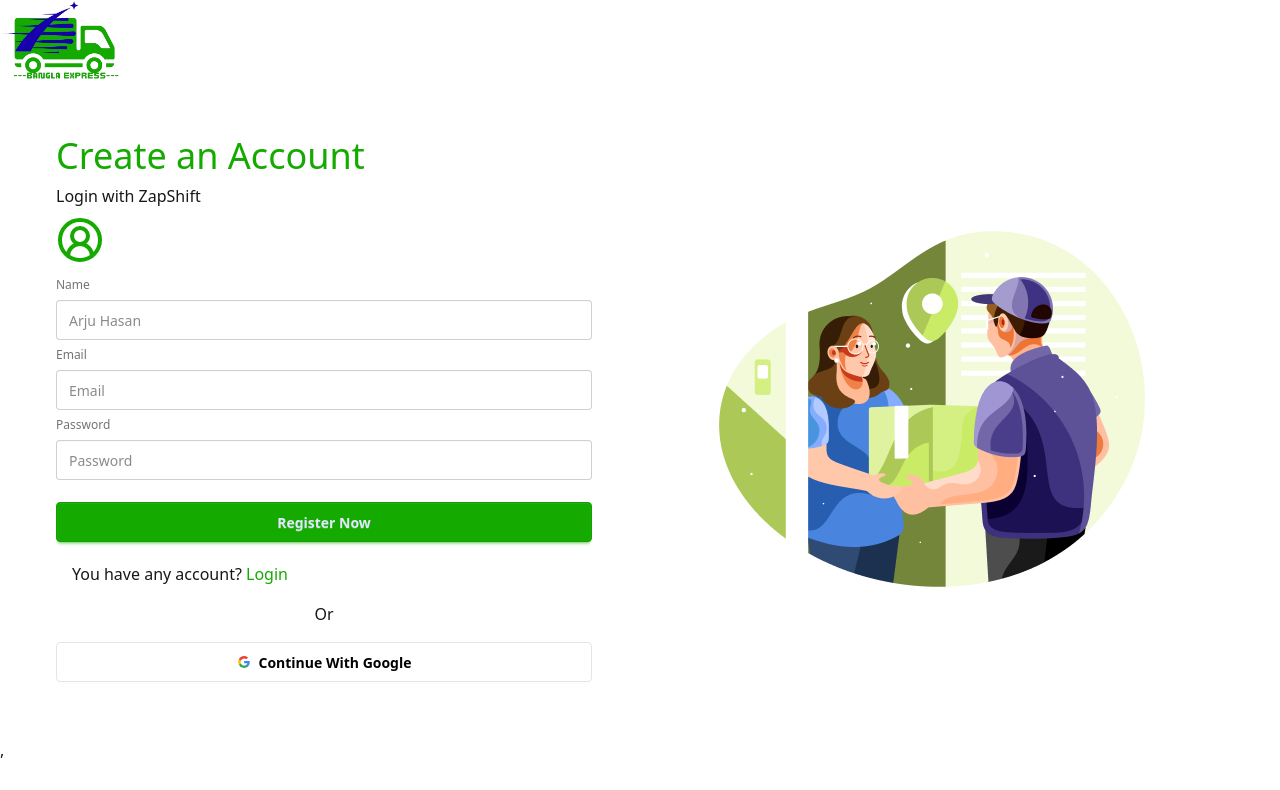
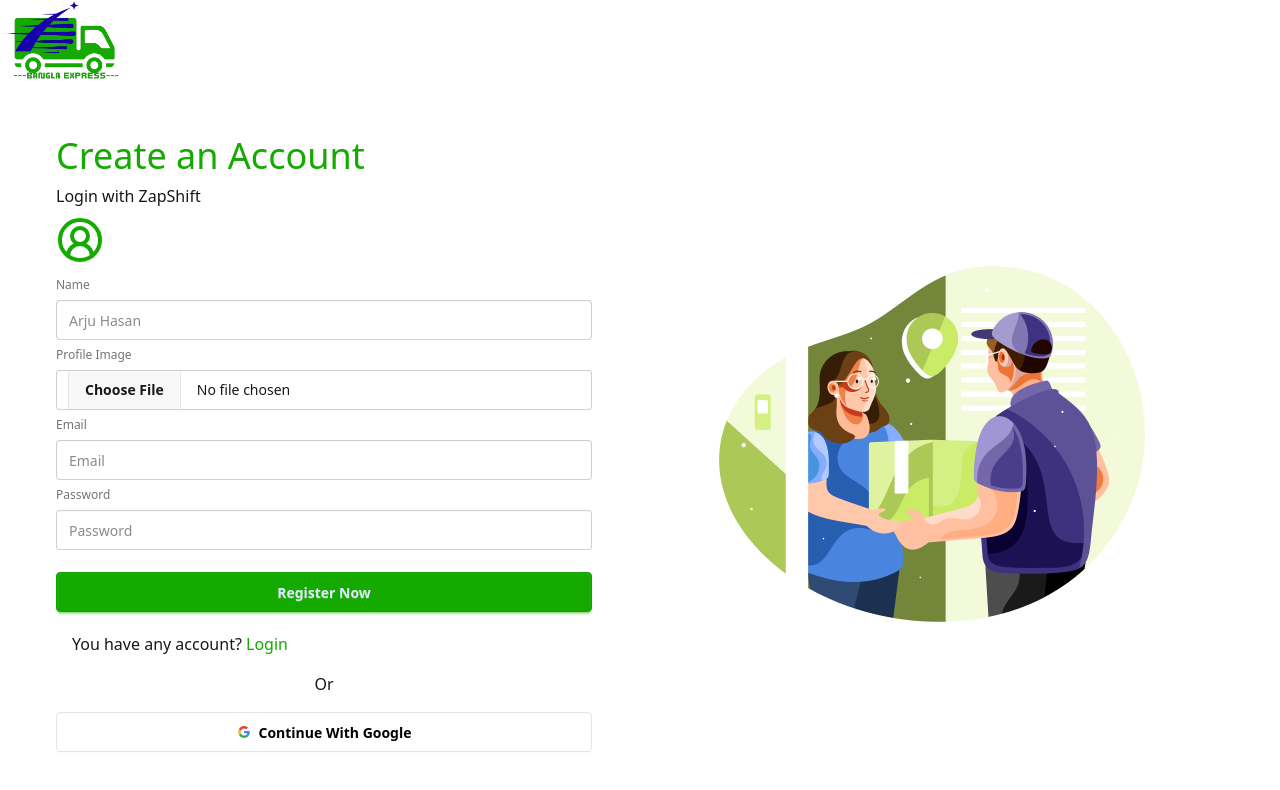
Before and after one commit to arju-Hasan/banglaExpressClient, a React (Vite) app: page /register in a window 1280 px wide. Shown: the top 790 px of the page. Built offline with nearby package versions, Linux system fonts and the light colour scheme; no server answers.

Commit message:
Direct image upload during registration and image hosting options

```diff
--- a/src/Pages/Auth/Register.jsx
+++ b/src/Pages/Auth/Register.jsx
@@ -11,7 +11,7 @@ const Register = () => {
     const {registerUser,} = UseAuth();
 
     const handelRegister = (data)  => {
-        console.log('after register data', data);
+        console.log('after register data', data.image[0]);
         registerUser(data.email, data.password, data.name)
         .then(result => {
             console.log(result.user);
@@ -32,9 +32,15 @@ const Register = () => {
              <fieldset className="fieldset">
                    {/* name */}
             <label className="label">Name</label>
-            <input type="email" {...register("name", {required:true})} className="input w-full" placeholder="Arju Hasan" />
+            <input type="text" {...register("name", {required:true})} className="input w-full" placeholder="Arju Hasan" />
             {errors.name?.type==='required' && (
                 <p className='text-red-500'>Name is required</p>
+            )}
+            {/*User Photo */}
+             <label className="label">Profile Image</label>
+            <input type="file" {...register("file", {required:true})} className="input file-input w-full"/>
+            {errors.file?.type==='required' && (
+                <p className='text-red-500'>image is required</p>
             )}
                 {/* email */}
             <label className="label">Email</label>
--- a/src/Pages/Home/Shared/Navbar/Navbar.jsx
+++ b/src/Pages/Home/Shared/Navbar/Navbar.jsx
@@ -78,10 +78,10 @@ const Navbar = () => {
           {/* Right Button */}
           <div className="navbar-end">
             {
-              user? <Link onClick={HandelLogOut} to="login" className="btn btn-primary">LogOut</Link> :
-              <Link to="login" className="btn btn-primary">Login</Link>
+              user? <Link onClick={HandelLogOut} to="login" className="btn btn-primary hover:bg-accent">LogOut</Link> :
+              <Link to="login" className="btn btn-primary hover:bg-accent">Login</Link>
             }
-            <Link to="/beRider" className="btn btn-secondary text-black mx-4">Be a Rider</Link>
+            <Link to="/bearider" className="btn btn-secondary hover:text-white hover:bg-accent text-accent mx-4">Be a Rider</Link>
           </div>
 
         </div>
```
Also changed, not shown: 1 other file (tests, documents, lock files or other folders).
